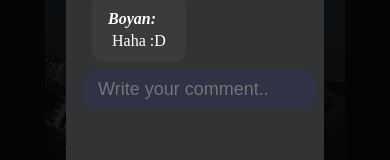
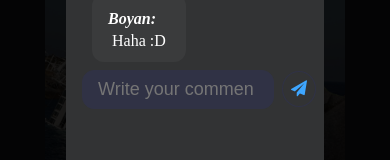
Before and after one commit to BoyanDimov20/BoyanDimovPortfolio, a React (Create React App) app in the folder src/client/: page / in a window 390 px wide. Both pictures are taken after a click on the picture 195 px from the left and 2632 px from the top of the page. Shown: the part 2769-2929 px from the top of the page. Built offline with nearby package versions, Linux system fonts and the light colour scheme.

Commit message:
Added SubmitButton for mobile users

```diff
--- a/src/client/src/pages/Gallery/GalleryPage.module.css
+++ b/src/client/src/pages/Gallery/GalleryPage.module.css
@@ -130,7 +130,6 @@
     outline: 0;
     padding: 8px 20px 8px 15px;
     width: 100%;
-    margin-bottom: 20px;
     border: 1px solid #303245;
     max-width: 360px;
 }
@@ -138,3 +137,25 @@
 .input:focus {
     border: 1px solid #3ea6ff;
 }
+
+.btnContainer {
+    display: flex;
+    align-items: center;
+    justify-content: center;
+    margin-bottom: 20px;
+    column-gap: 8px;
+}
+
+.sendBtn:hover {
+    border: 1px solid white;
+    padding: 8px;
+    border-radius: 50%;
+    background-color: white;
+}
+
+.sendBtn {
+    border: 1px solid #303245;
+    padding: 8px;
+    border-radius: 50%;
+    cursor: pointer;
+}
--- a/src/client/src/pages/Gallery/Image.tsx
+++ b/src/client/src/pages/Gallery/Image.tsx
@@ -1,4 +1,4 @@
-import { useState, ReactDOM, useEffect, useRef, KeyboardEvent } from 'react';
+import { useState, ReactDOM, useEffect, useRef, KeyboardEvent, MouseEvent } from 'react';
 import styles from './GalleryPage.module.css'
 import Portal from '../../helpers/Portal';
 import contactStyles from '../ContactPage/ContactPage.module.css';
@@ -9,7 +9,7 @@ interface ImageProperties {
     src: string
 };
 
-const Image = ({ src } : ImageProperties) => {
+const Image = ({ src }: ImageProperties) => {
 
     const [dialogOpened, setDialogOpened] = useState(false);
     const commentInputRef = useRef<HTMLInputElement>(null);
@@ -33,21 +33,35 @@ const Image = ({ src } : ImageProperties) => {
         }
     }, [dialogOpened]);
 
-    const enterPressedHandler = (event : KeyboardEvent<HTMLInputElement>) => {
+    const enterPressedHandler = (event: KeyboardEvent<HTMLInputElement>) => {
         if (event.keyCode === 13 &&
-            commentInputRef.current &&
-            commentInputRef.current == document.activeElement &&
+            commentInputRef.current == document.activeElement) {
+
+            sendComment();
+        }
+    };
+
+    const clickButtonHandler = (event: MouseEvent<HTMLSpanElement>) => {
+        sendComment();
+    }
+
+    const sendComment = () => {
+        if (commentInputRef.current &&
             commentInputRef.current.value != '') {
 
             const current = commentInputRef.current.value.slice();
+
             setComments(prev => {
                 const newComment = [...prev, { author: 'Boyan', comment: current }];
-                if(commentInputRef.current)
+                if (commentInputRef.current)
                     commentInputRef.current.value = '';
                 return newComment;
             });
+
         }
+
     };
+
     return (
         <>
             <img onClick={handleClick} className={styles.img} src={src} />
@@ -61,7 +75,12 @@ const Image = ({ src } : ImageProperties) => {
                             {comments.map((x, i) =>
                                 <Comment key={i} author={x.author} comment={x.comment} />
                             )}
-                            <input ref={commentInputRef} onKeyDown={enterPressedHandler} className={styles.input} placeholder="Write your comment.." type="text" />
+                            <div className={styles.btnContainer}>
+                                <input ref={commentInputRef} onKeyDown={enterPressedHandler} className={styles.input} placeholder="Write your comment.." type="text" />
+                                <span onClick={clickButtonHandler} className={styles.sendBtn}>
+                                    <i className="fa fa-paper-plane" style={{ color: '#3ea6ff' }} aria-hidden="true"></i>
+                                </span>
+                            </div>
                         </div>
                     </div>
                 </Portal>
```
Also changed, not shown: 1 other file (tests, documents, lock files or other folders).
